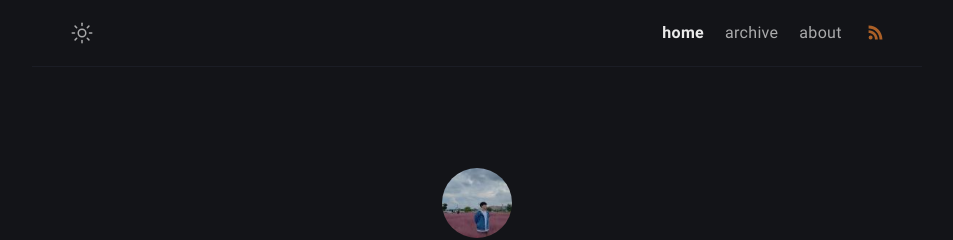
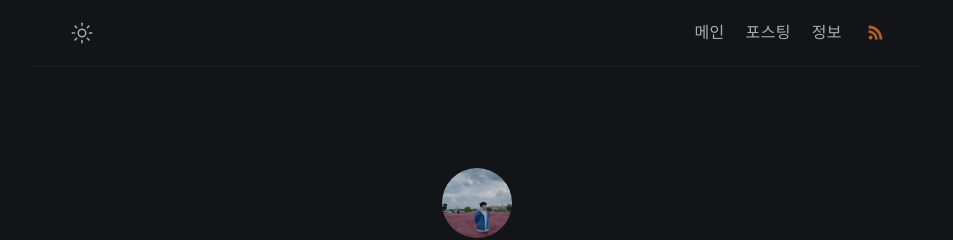
Before and after one commit to YunDaeHyeon/YunDaeHyeon.github.io, a Jekyll site: the page built from index.md, in a window 1280 px wide. Shown: the top 240 px of the page, without its empty margins (163-1116 px from the left). Built offline with Jekyll 4.4.1, drawn with Linux system fonts in a browser that asks for light colours.

Commit message:
mac-22.01.12 menus update

```diff
--- a/_data/menus.yml
+++ b/_data/menus.yml
@@ -1,13 +1,13 @@
-- title: home
-  url: /
+- title: 메인
+  url: /main/
   external: false
 
-- title: archive
-  url: /archive/
+- title: 포스팅
+  url: /post/
   external: false
 
-- title: about
-  url: /about/
+- title: 정보
+  url: /info/
   external: false # set true if you using external link, see below
 
 # Example:
```
